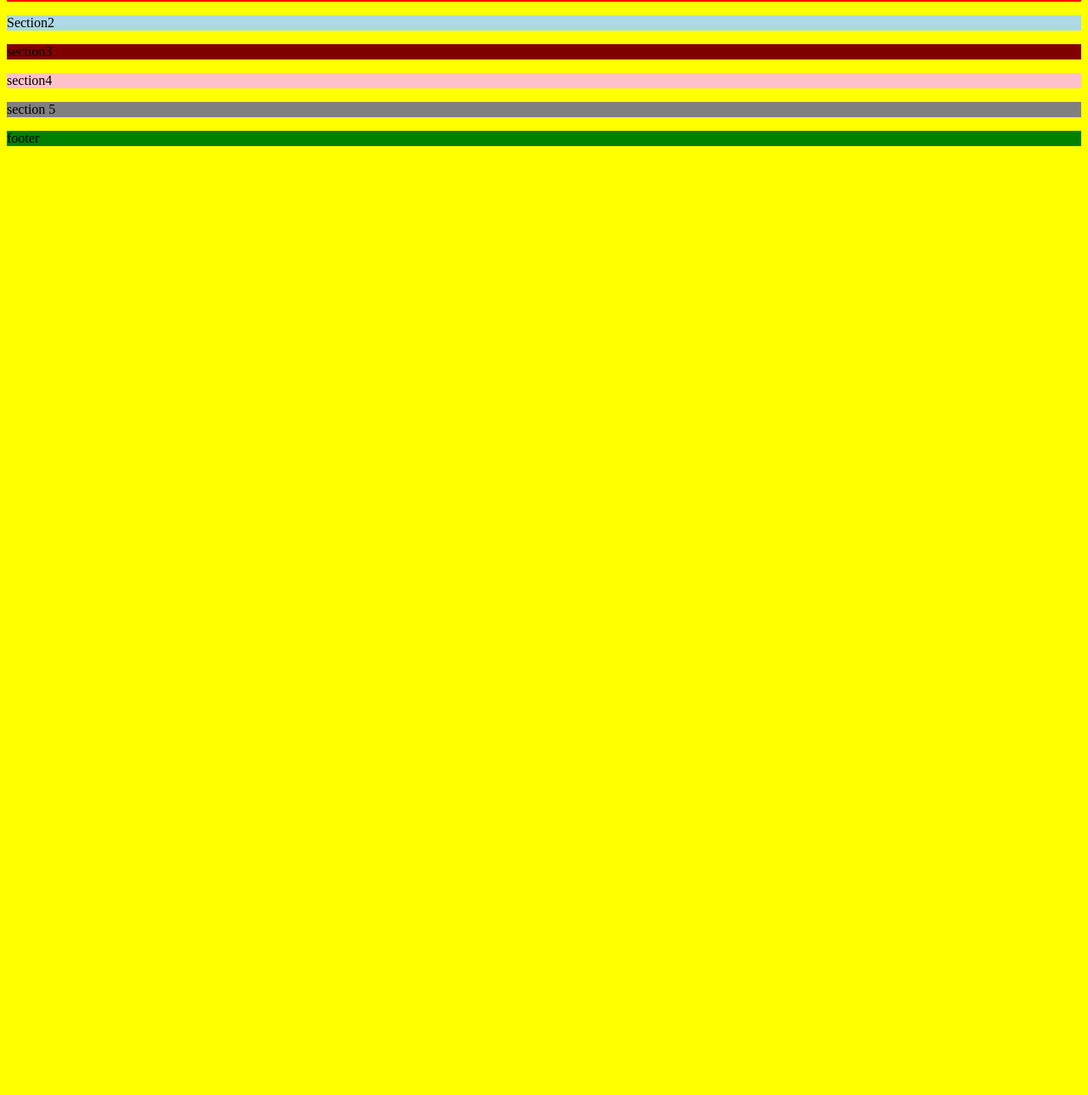
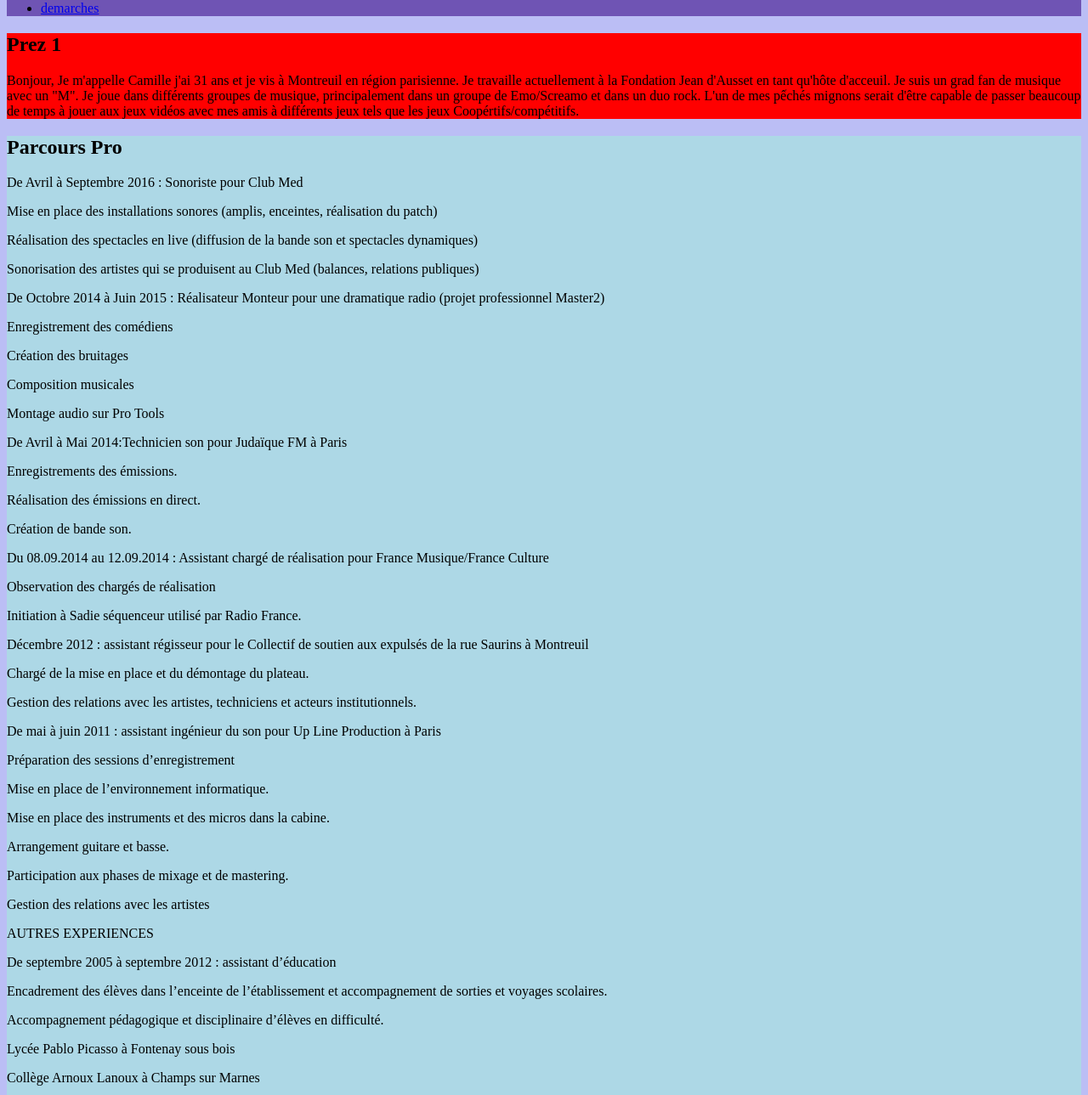
Before and after one commit to CamilleGovehovitch/portfolio, a plain HTML site: page index.html in a window 1280 px wide. Shown: the part 66-1355 px from the top of the page at 85% size. Before the commit the page ends 800 px from the top, so only its background shows below. Drawn offline with Linux system fonts and the light colour scheme.

Commit message:
add text

```diff
--- a/index.html
+++ b/index.html
@@ -8,24 +8,114 @@
   <body>
 <header>
   <nav class="navbar">
-  <p>Nav Barre</p>
+  <h2>Nav Barre</h2>
+  <ul>
+    <li><a href="#demarches">demarches</a></li>
+  </ul>
   </nav>
 </header>
 <main>
 <section class="prez">
-<p>Section 1</p>
+<h2>Prez 1</h2>
+<p> Bonjour,
+  Je m'appelle Camille j'ai 31 ans et je vis à Montreuil en région parisienne.
+  Je travaille actuellement à la Fondation Jean d'Ausset en tant qu'hôte d'acceuil.
+  Je suis un grad fan de musique avec un "M".
+  Je joue dans différents groupes de musique, principalement dans un groupe de Emo/Screamo
+  et dans un duo rock.
+  L'un de mes pếchés mignons serait d'être capable de passer beaucoup de temps à
+  jouer aux jeux vidéos avec mes amis à différents jeux tels que les jeux Coopértifs/compétitifs.
+
+  </p>
+
 </section>
 <section class="parcours_pro">
-  <p>Section2</p>
+  <h2>Parcours Pro</h2>
+  <p>De Avril à Septembre 2016 : Sonoriste pour Club Med</p>
+
+<p> Mise en place des installations sonores (amplis, enceintes, réalisation du
+patch)</p>
+<p> Réalisation des spectacles en live (diffusion de la bande son et spectacles
+dynamiques)</p>
+<p> Sonorisation des artistes qui se produisent au Club Med (balances, relations
+publiques)</p>
+
+<p>De Octobre 2014 à Juin 2015 : Réalisateur Monteur pour une dramatique radio
+(projet professionnel Master2)</p>
+
+<p>Enregistrement des comédiens</p>
+<p> Création des bruitages</p>
+<p>Composition musicales</p>
+<p> Montage audio sur Pro Tools</p>
+
+<p> De Avril à Mai 2014:Technicien son pour Judaïque FM à Paris</p>
+
+<p> Enregistrements des émissions.</p>
+<p> Réalisation des émissions en direct.</p>
+<p>Création de bande son.</p>
+
+<p>Du 08.09.2014 au 12.09.2014 : Assistant chargé de réalisation pour France
+Musique/France Culture</p>
+
+<p>Observation des chargés de réalisation</p>
+<p>Initiation à Sadie séquenceur utilisé par Radio France.</p>
+
+<p> Décembre 2012 : assistant régisseur pour le Collectif de soutien aux expulsés
+
+de la rue Saurins à Montreuil</p>
+
+<p> Chargé de la mise en place et du démontage du plateau.</p>
+<p> Gestion des relations avec les artistes, techniciens et acteurs
+institutionnels.</p>
+
+<p>De mai à juin 2011 : assistant ingénieur du son pour Up Line Production à
+  Paris</p>
+
+<p>Préparation des sessions d’enregistrement</p>
+<p>Mise en place de l’environnement informatique.</p>
+<p>Mise en place des instruments et des micros dans la cabine.</p>
+<p>Arrangement guitare et basse.</p>
+<p>Participation aux phases de mixage et de mastering.</p>
+<p>Gestion des relations avec les artistes</p>
+
+<p>AUTRES EXPERIENCES</p>
+<p>De septembre 2005 à septembre 2012 : assistant d’éducation</p>
+<p>Encadrement des élèves dans l’enceinte de l’établissement et accompagnement
+  de sorties et voyages scolaires.</p>
+<p>Accompagnement pédagogique et disciplinaire d’élèves en difficulté.</p>
+ <p>Lycée Pablo Picasso à Fontenay sous bois</p>
+ <p>Collège Arnoux Lanoux à Champs sur Marnes</p>
+ <p>Collège Marcellin Berthelot à Montreuil</p>
 </section>
 <section class="diplome">
-  <p>section3</p>
+  <h2>Diplôme</h2>
+  <p>2015 : Master 2 Musicologie, création, musique, et société</p>
+  <p>Université Paris 8 Vincennes, Saint-Denis</p>
+  <p>2012 : Licence Musique et Métiers du son - Université Paris-Est Marne-La-Vallée
+  <p>2008 : Cycle professionnel guitare spécialité Heavy metal et Funk par le
+    <p>Jazz</p>
+  <p>Ecole ATLA (Paris)</p>
+  <p>2006 : Baccalauréat Economique et Social, mention Economie</p>
+  <p>Lycée Jean Jaurès (Montreuil-Sous-Bois)</p>
+  <p>2005 : Brevet d’Aptitude aux Fonctions d’Animateur CEMEA</p>
 </section>
 <section class="centre_interet">
-  <p>section4</p>
+  <h2>Centre d'Intérêt</h2>
+  <h3>Musique</h3>
+  <p>No One Can Hear You Scream, groupe de punk hardcore chaotique (rip)</p>
+  <p>Your Day Will Come, groupe de Post-Rock (stand by)</p>
+  <p>I Am John Baudelaire, groupe Emo/Screamo (active)</p>
+  <p>The Dolorean Driver's Club, groupe de brutal rock (active)</p>
+  <p>Tomoe, projet/performence solo de musique post-rock.(active)</p>
+  <h3>Peintures</h3>
+  <h3>Graffiti</h3>
+  <h3>Informatique vidéo ludique</h3>
+  <h3>Jeux de rôle</h3>
 </section>
-<section class="demarches">
-  <p>section 5</p>
+<section class="demarches" id="demarches">
+  <h2>Démarches</h2>
+  <p>Initiations à la programation via le site codecademy et khan academy</p>
+  <p>Création d'une page de présentation en utilisant ce que j'ai appris avec les initiations.</p>
 </section>
 </main>
 <footer class="footer">
--- a/style.css
+++ b/style.css
@@ -1,8 +1,8 @@
 body{
-  background-color: yellow;
+  background-color: rgba(120, 126, 236, 0.5);
 }
 .navbar{
-  background-color: blue;
+  background-color: rgb(111, 84, 180);
 
 }
 .prez{
```
